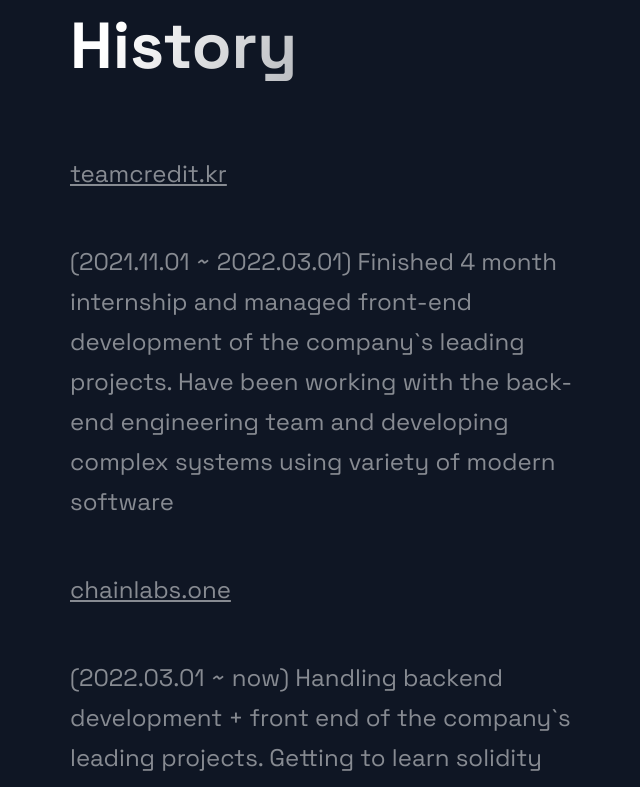
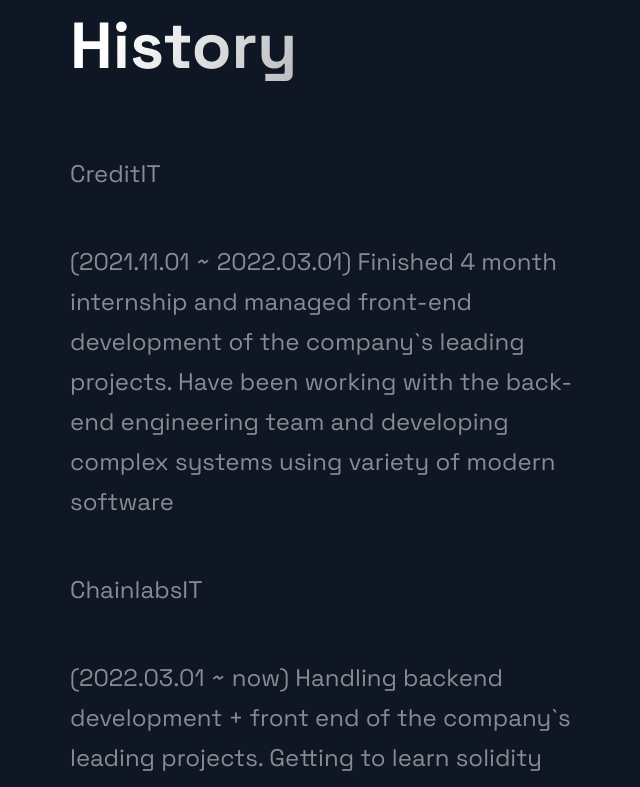
Before and after one commit to Saddam-tech/portfoliomine, a React (Create React App) app: page / in a window 1280 px wide. Shown: the part 1586-2373 px from the top of the page, without its empty margins (384-1024 px from the left). Built offline with nearby package versions, Linux system fonts and the light colour scheme.

Commit message:
latest changes

```diff
--- a/src/components/About.js
+++ b/src/components/About.js
@@ -19,18 +19,14 @@
             </p>
 
             <h1>Employment History</h1>
-            <a href="https://teamcredit.kr/">
-              <p>teamcredit.kr</p>
-            </a>
+            <p>CreditIT</p>
             <p>
               (2021.11.01 ~ 2022.03.01) Finished 4 month internship and managed
               front-end development of the company`s leading projects. Have been
               working with the back-end engineering team and developing complex
               systems using variety of modern software
             </p>
-            <a href="https://chainlabs.one/">
-              <p>chainlabs.one</p>
-            </a>
+            <p>ChainlabsIT</p>
             <p>
               (2022.03.01 ~ now) Handling backend development + front end of the
               company`s leading projects. Getting to learn solidity and solidity
--- a/src/components/Resume.js
+++ b/src/components/Resume.js
@@ -8,7 +8,7 @@
       id: 1,
       title: "Espotworld",
       description:
-        "[made by CredIT] One of the websites where I made a huge contribution to the development of the game side, UI and websocket communication with the backend",
+        "One of the websites where I made a huge contribution to the development of the game side, UI and websocket communication with the backend",
       link: "https://espotworld.com/",
       src: "./videos/espot.png",
       gh: "https://github.com/Saddam-tech/classpot-front.git",
@@ -17,7 +17,7 @@
       id: 2,
       title: "Korowd.com",
       description:
-        "[made by CredIT] Here I implemented the communication of the client side with the server on all parts for fetching and posting data",
+        "Here I implemented the communication of the client side with the server on all parts for fetching and posting data",
       link: "https://korowd.com/",
       src: "./videos/korowd.png",
       gh: "https://github.com/teamcredit/korowd-front.git",
```
Also changed, not shown: 1 other file (tests, documents, lock files or other folders).
